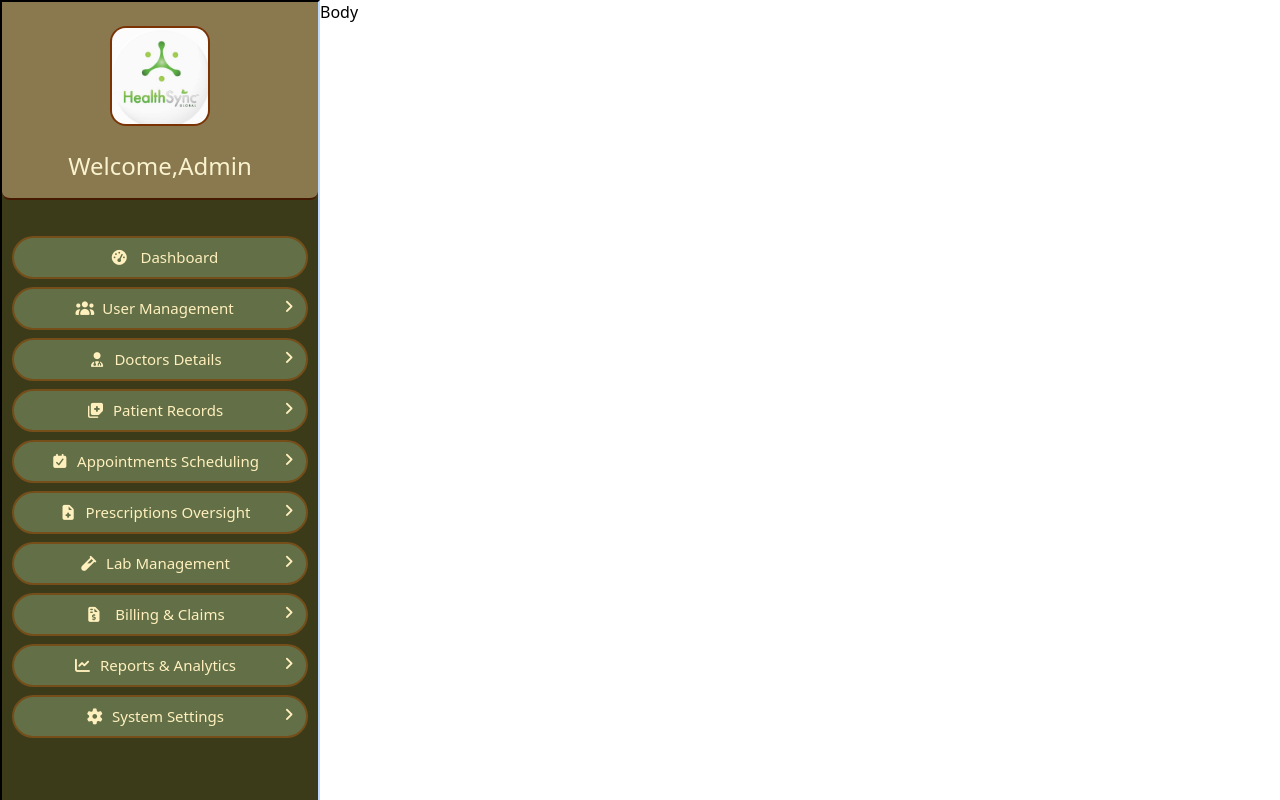
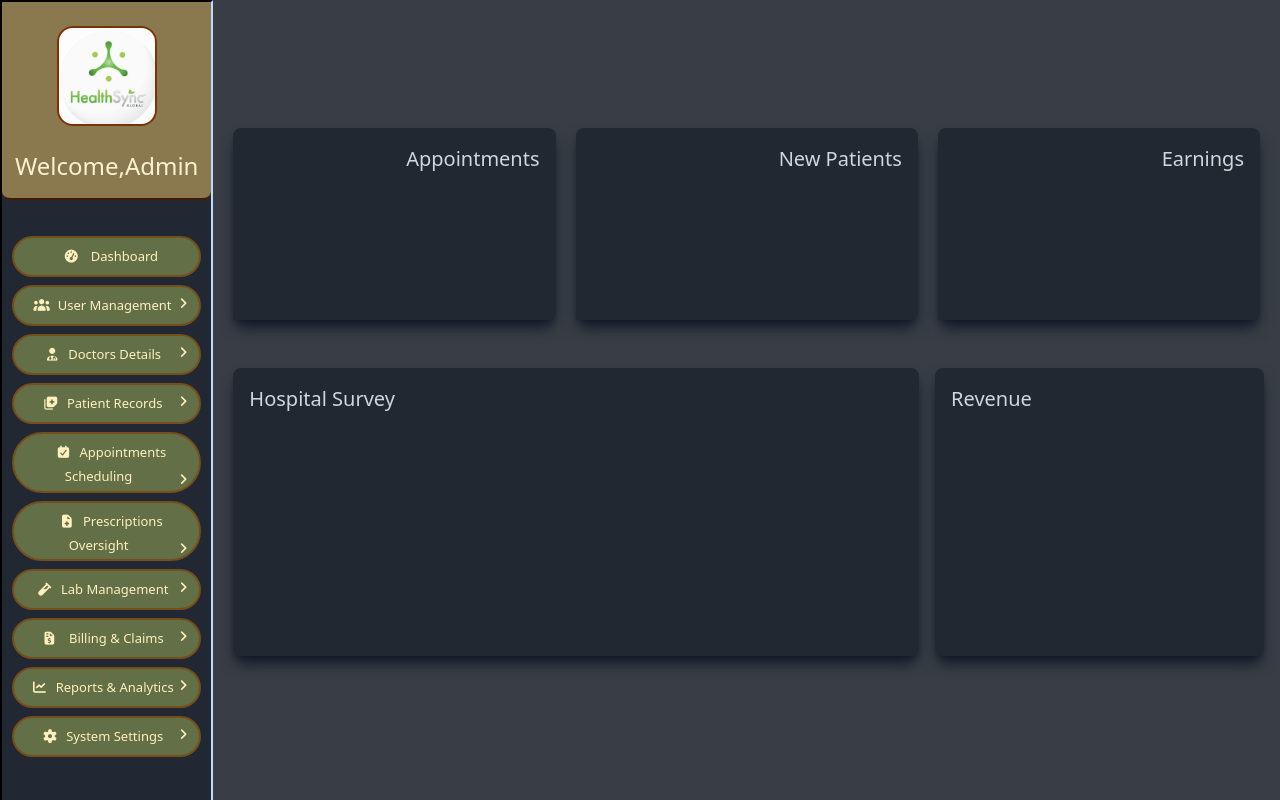
Before and after one commit to RudraTewari/HealthSync, a React (Vite) app: page /admin in a window 1280 px wide. Shown: the top 800 px of the page. Built offline with nearby package versions, Linux system fonts and the light colour scheme.

Commit message:
Updated Admin Body

```diff
--- a/src/Admin/AdminPanel.jsx
+++ b/src/Admin/AdminPanel.jsx
@@ -5,11 +5,11 @@ import Body from './Body';
 const AdminPanel = () => {
   return (
     <>
-        <div className=' w-screen h-screen flex p-0 m-0 '>
-            <div className=' w-full sm:w-1/2 md:w-1/3 lg:w-1/4 p-0 m-0'>
+        <div className=' w-full h-full grid grid-cols-12 p-0 m-0 '>
+            <div className=' w-full col-span-2 p-0 m-0'>
                 <Sidebar/>
             </div>
-            <div className ='w-full sm:w-3/4 md:w-2/3 lg:w-3/4 p-0 m-0'>
+            <div className ='w-full col-span-10 p-0 m-0'>
                 <Body/>
             </div>
 
--- a/src/Admin/Body.jsx
+++ b/src/Admin/Body.jsx
@@ -3,7 +3,44 @@ import React from 'react'
 const Body = () => {
   return (
     <>
-      <h1>Body</h1>
+      <div className='w-full min-h-screen bg-[#393E46]'>
+        <div className='grid grid-cols-12 m-0 p-0 gap-5'>
+
+          <div className='col-span-4 h-48 bg-[#222831] shadow-lg shadow-gray-900 mt-32 ml-5 border-0 border-[#222831]  rounded-[8px] rounded-bl-none'>
+              <p className=' text-right text-gray-300 mt-4 mr-4 text-[20px]'>Appointments</p>
+
+          </div>
+          <div className='col-span-4 h-48 bg-[#222831] shadow-lg shadow-gray-900 mt-32 border-0 border-[#222831]  rounded-[8px] rounded-bl-none'>
+              <p className=' text-right text-gray-300 mt-4 mr-4 text-[20px]'>New Patients</p>
+
+          </div>
+          <div className='col-span-4 h-48 bg-[#222831] shadow-lg shadow-gray-900 mt-32 mr-5 border-0 border-[#222831]  rounded-[8px] rounded-bl-none'>
+              <p className=' text-right text-gray-300 mt-4 mr-4 text-[20px]'>Earnings</p>
+
+          </div>
+        </div>
+
+
+        <div className=' grid grid-cols-12 p-0 m-0 gap-4'>
+            <div className='col-span-8 h-72 bg-[#222831] shadow-lg shadow-gray-900 ml-5 mt-12 border-0 rounded-[8px]'>
+              <p className=' text-left text-gray-300 mt-4 ml-4 text-[20px]'>Hospital Survey</p>
+            </div>
+            <div className='col-span-4 h-72 bg-[#222831] shadow-lg shadow-gray-900 mt-12 mr-4 border-0 rounded-[8px]'>
+              <p className=' text-left text-gray-300 mt-4 ml-4 text-[20px]'>Revenue</p>
+            </div>
+
+        </div>
+        <div className='min-h-80 '>
+            <div className='grid grid-cols-10 gap-4 '>
+
+
+            </div>
+         </div>
+
+
+
+
+      </div>
     </>
   )
 }
--- a/src/Admin/Sidebar.jsx
+++ b/src/Admin/Sidebar.jsx
@@ -6,7 +6,7 @@ import { NavLink } from 'react-router-dom';
 const Sidebar = () => {
   return (
     <>
-      <div className='w-full min-h-screen bg-[#3B3B1A] flex flex-col border-2 border-e-blue-200 '>
+      <div className='w-full min-h-screen bg-[#222833] flex flex-col border-2 border-e-blue-200 '>
           {/* Sidebar Top */}
           <div className='w-full bg-[#8A784E] border-b-2 border-b-amber-950 rounded-b-lg'>
               <img src={Logo} alt={Logo} width={100} height={100} className=' rounded-2xl mx-auto mt-6 border-2 border-amber-900 hover:border-2 hover:border-amber-950  hover:scale-110 transition-all duration-500 ease-in '></img>
@@ -16,16 +16,16 @@ const Sidebar = () => {
           <div className='w-full flex-1 p-0 m-0 overflow-y-auto'>
 
               <nav className='  h-lvh flex flex-col p-0 mt-7'>
-                <NavLink to={''} id='active' className=' text-[15px] text-center text-[#FFF0BD] px-2 py-1 ml-2.5 mr-2.5 mt-2 bg-[#626F47] border-2 border-[#754E1A] rounded-full hover:bg-[#A4B465] hover:text-[#443627]  hover:border-amber-100 transistion-all duration-300 ease-in hover:scale-110'><i className='fas fa-tachometer-alt m-2'></i> Dashboard </NavLink>
-                <NavLink to={''} className=' text-[15px] text-center text-[#FFF0BD] px-2 py-1 ml-2.5 mr-2.5 mt-2 bg-[#626F47] border-2 border-[#754E1A] rounded-full hover:bg-[#A4B465] hover:text-[#443627] hover:border-amber-100 transition-all duration-300 ease-in hover:scale-110'><i className='fas fa-users m-2'></i>User Management <i className='fas fa-angle-right float-right mt-1.5'></i></NavLink>
-                <NavLink to={''} className=' text-[15px] text-center text-[#FFF0BD] px-2 py-1 ml-2.5 mr-2.5 mt-2 bg-[#626F47] border-2 border-[#754E1A] rounded-full hover:bg-[#A4B465] hover:text-[#443627] hover:border-amber-100 transition-all duration-300 ease-in hover:scale-110'><i className='fas fa-user-md m-2'></i>Doctors Details <i className='fas fa-angle-right float-right mt-1.5'></i></NavLink>
-                <NavLink to={''} className=' text-[15px] text-center text-[#FFF0BD] px-2 py-1 ml-2.5 mr-2.5 mt-2 bg-[#626F47] border-2 border-[#754E1A] rounded-full hover:bg-[#A4B465] hover:text-[#443627] hover:border-amber-100 transition-all duration-300 ease-in hover:scale-110'><i className='fas fa-notes-medical m-2'></i>Patient Records <i className='fas fa-angle-right float-right mt-1.5'></i></NavLink>
-                <NavLink to={''} className=' text-[15px] text-center text-[#FFF0BD] px-2 py-1 ml-2.5 mr-2.5 mt-2 bg-[#626F47] border-2 border-[#754E1A] rounded-full hover:bg-[#A4B465] hover:text-[#443627] hover:border-amber-100 transition-all duration-300 ease-in hover:scale-110'><i className='fas fa-calendar-check m-2'></i>Appointments Scheduling  <i className='fas fa-angle-right float-right mt-1.5'></i></NavLink>
-                <NavLink to={''} className=' text-[15px] text-center text-[#FFF0BD] px-2 py-1 ml-2.5 mr-2.5 mt-2 bg-[#626F47] border-2 border-[#754E1A] rounded-full hover:bg-[#A4B465] hover:text-[#443627] hover:border-amber-100 transition-all duration-300 ease-in hover:scale-110'><i className='fas fa-file-medical m-2' ></i>Prescriptions Oversight <i className='fas fa-angle-right float-right mt-1.5'></i></NavLink>
-                <NavLink to={''} className=' text-[15px] text-center text-[#FFF0BD] px-2 py-1 ml-2.5 mr-2.5 mt-2 bg-[#626F47] border-2 border-[#754E1A] rounded-full hover:bg-[#A4B465] hover:text-[#443627] hover:border-amber-100 transition-all duration-300 ease-in hover:scale-110'><i className='fas fa-vial m-2' ></i>Lab Management   <i className='fas fa-angle-right float-right mt-1.5'></i></NavLink>
-                <NavLink to={''} className=' text-[15px] text-center text-[#FFF0BD] px-2 py-1 ml-2.5 mr-2.5 mt-2 bg-[#626F47] border-2 border-[#754E1A] rounded-full hover:bg-[#A4B465] hover:text-[#443627] hover:border-amber-100 transition-all duration-300 ease-in hover:scale-110'><i className='fas fa-file-invoice-dollar m-2' ></i> Billing & Claims <i className='fas fa-angle-right float-right mt-1.5'></i></NavLink>
-                <NavLink to={''} className=' text-[15px] text-center text-[#FFF0BD] px-2 py-1 ml-2.5 mr-2.5 mt-2 bg-[#626F47] border-2 border-[#754E1A] rounded-full hover:bg-[#A4B465] hover:text-[#443627] hover:border-amber-100 transition-all duration-300 ease-in hover:scale-110'><i className='fas fa-chart-line m-2' ></i>Reports & Analytics  <i className='fas fa-angle-right float-right mt-1.5'></i></NavLink>
-                <NavLink to={''} className=' text-[15px] text-center text-[#FFF0BD] px-2 py-1 ml-2.5 mr-2.5 mt-2 bg-[#626F47] border-2 border-[#754E1A] rounded-full hover:bg-[#A4B465] hover:text-[#443627] hover:border-amber-100 transition-all duration-300 ease-in hover:scale-110'><i className='fas fa-cog m-2' ></i>System Settings  <i className='fas fa-angle-right float-right mt-1.5'></i></NavLink>
+                <NavLink to={''} id='active' className=' text-[13px] text-center text-[#FFF0BD] px-2 py-1 ml-2.5 mr-2.5 mt-2 bg-[#626F47] border-2 border-[#754E1A] rounded-full hover:bg-[#A4B465] hover:text-[#443627]  hover:border-amber-100 transistion-all duration-300 ease-in hover:scale-110'><i className='fas fa-tachometer-alt m-2'></i> Dashboard </NavLink>
+                <NavLink to={''} className=' text-[13px] text-center text-[#FFF0BD] px-2 py-1 ml-2.5 mr-2.5 mt-2 bg-[#626F47] border-2 border-[#754E1A] rounded-full hover:bg-[#A4B465] hover:text-[#443627] hover:border-amber-100 transition-all duration-300 ease-in hover:scale-110'><i className='fas fa-users m-2'></i>User Management <i className='fas fa-angle-right float-right mt-1.5'></i></NavLink>
+                <NavLink to={''} className=' text-[13px] text-center text-[#FFF0BD] px-2 py-1 ml-2.5 mr-2.5 mt-2 bg-[#626F47] border-2 border-[#754E1A] rounded-full hover:bg-[#A4B465] hover:text-[#443627] hover:border-amber-100 transition-all duration-300 ease-in hover:scale-110'><i className='fas fa-user-md m-2'></i>Doctors Details <i className='fas fa-angle-right float-right mt-1.5'></i></NavLink>
+                <NavLink to={''} className=' text-[13px] text-center text-[#FFF0BD] px-2 py-1 ml-2.5 mr-2.5 mt-2 bg-[#626F47] border-2 border-[#754E1A] rounded-full hover:bg-[#A4B465] hover:text-[#443627] hover:border-amber-100 transition-all duration-300 ease-in hover:scale-110'><i className='fas fa-notes-medical m-2'></i>Patient Records <i className='fas fa-angle-right float-right mt-1.5'></i></NavLink>
+                <NavLink to={''} className=' text-[13px] text-center text-[#FFF0BD] px-2 py-1 ml-2.5 mr-2.5 mt-2 bg-[#626F47] border-2 border-[#754E1A] rounded-full hover:bg-[#A4B465] hover:text-[#443627] hover:border-amber-100 transition-all duration-300 ease-in hover:scale-110'><i className='fas fa-calendar-check m-2'></i>Appointments Scheduling  <i className='fas fa-angle-right float-right mt-1.5'></i></NavLink>
+                <NavLink to={''} className=' text-[13px] text-center text-[#FFF0BD] px-2 py-1 ml-2.5 mr-2.5 mt-2 bg-[#626F47] border-2 border-[#754E1A] rounded-full hover:bg-[#A4B465] hover:text-[#443627] hover:border-amber-100 transition-all duration-300 ease-in hover:scale-110'><i className='fas fa-file-medical m-2' ></i>Prescriptions Oversight <i className='fas fa-angle-right float-right mt-1.5'></i></NavLink>
+                <NavLink to={''} className=' text-[13px] text-center text-[#FFF0BD] px-2 py-1 ml-2.5 mr-2.5 mt-2 bg-[#626F47] border-2 border-[#754E1A] rounded-full hover:bg-[#A4B465] hover:text-[#443627] hover:border-amber-100 transition-all duration-300 ease-in hover:scale-110'><i className='fas fa-vial m-2' ></i>Lab Management   <i className='fas fa-angle-right float-right mt-1.5'></i></NavLink>
+                <NavLink to={''} className=' text-[13px] text-center text-[#FFF0BD] px-2 py-1 ml-2.5 mr-2.5 mt-2 bg-[#626F47] border-2 border-[#754E1A] rounded-full hover:bg-[#A4B465] hover:text-[#443627] hover:border-amber-100 transition-all duration-300 ease-in hover:scale-110'><i className='fas fa-file-invoice-dollar m-2' ></i> Billing & Claims <i className='fas fa-angle-right float-right mt-1.5'></i></NavLink>
+                <NavLink to={''} className=' text-[13px] text-center text-[#FFF0BD] px-2 py-1 ml-2.5 mr-2.5 mt-2 bg-[#626F47] border-2 border-[#754E1A] rounded-full hover:bg-[#A4B465] hover:text-[#443627] hover:border-amber-100 transition-all duration-300 ease-in hover:scale-110'><i className='fas fa-chart-line m-2' ></i>Reports & Analytics  <i className='fas fa-angle-right float-right mt-1.5'></i></NavLink>
+                <NavLink to={''} className=' text-[13px] text-center text-[#FFF0BD] px-2 py-1 ml-2.5 mr-2.5 mt-2 bg-[#626F47] border-2 border-[#754E1A] rounded-full hover:bg-[#A4B465] hover:text-[#443627] hover:border-amber-100 transition-all duration-300 ease-in hover:scale-110'><i className='fas fa-cog m-2' ></i>System Settings  <i className='fas fa-angle-right float-right mt-1.5'></i></NavLink>
               </nav>
 
           </div>
```
